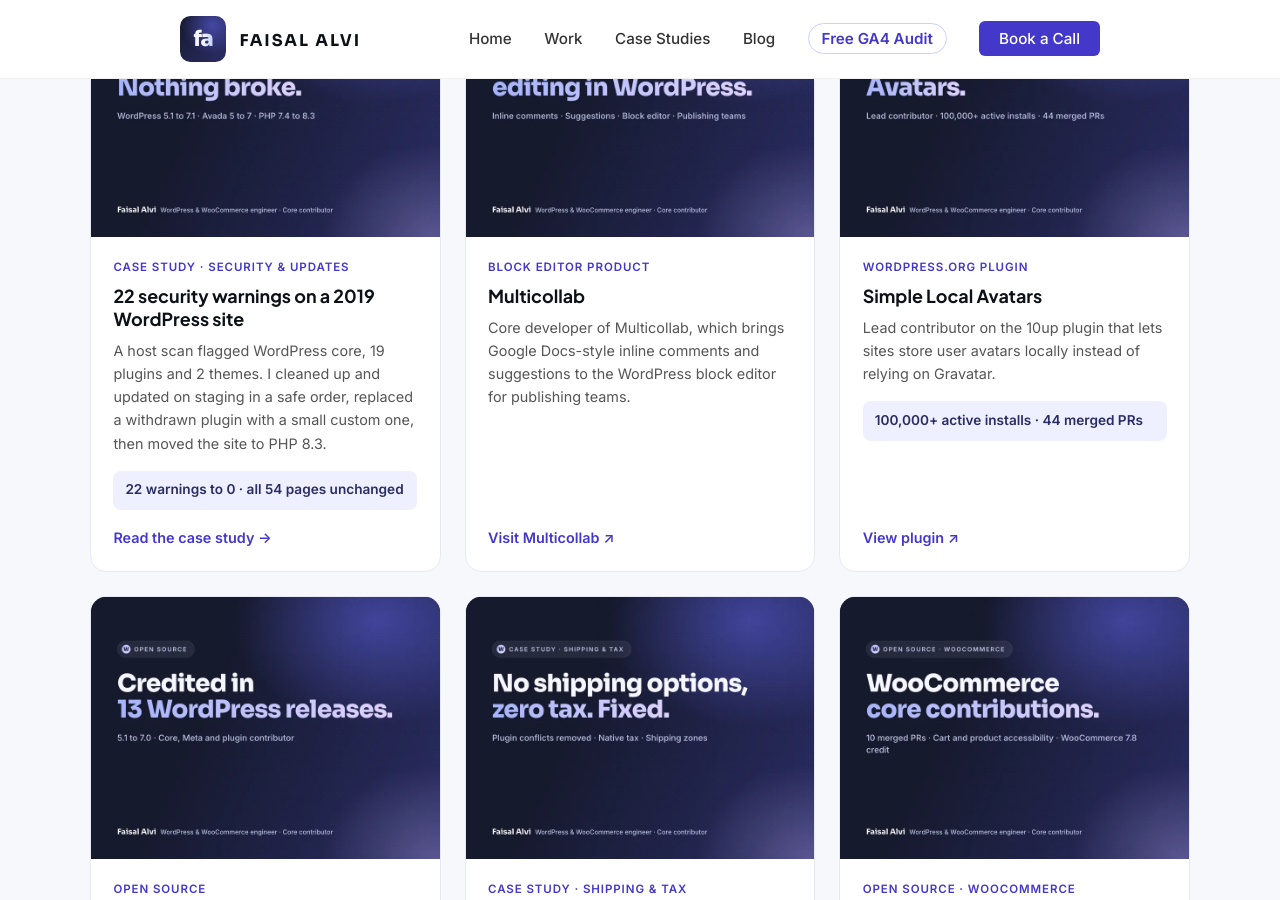
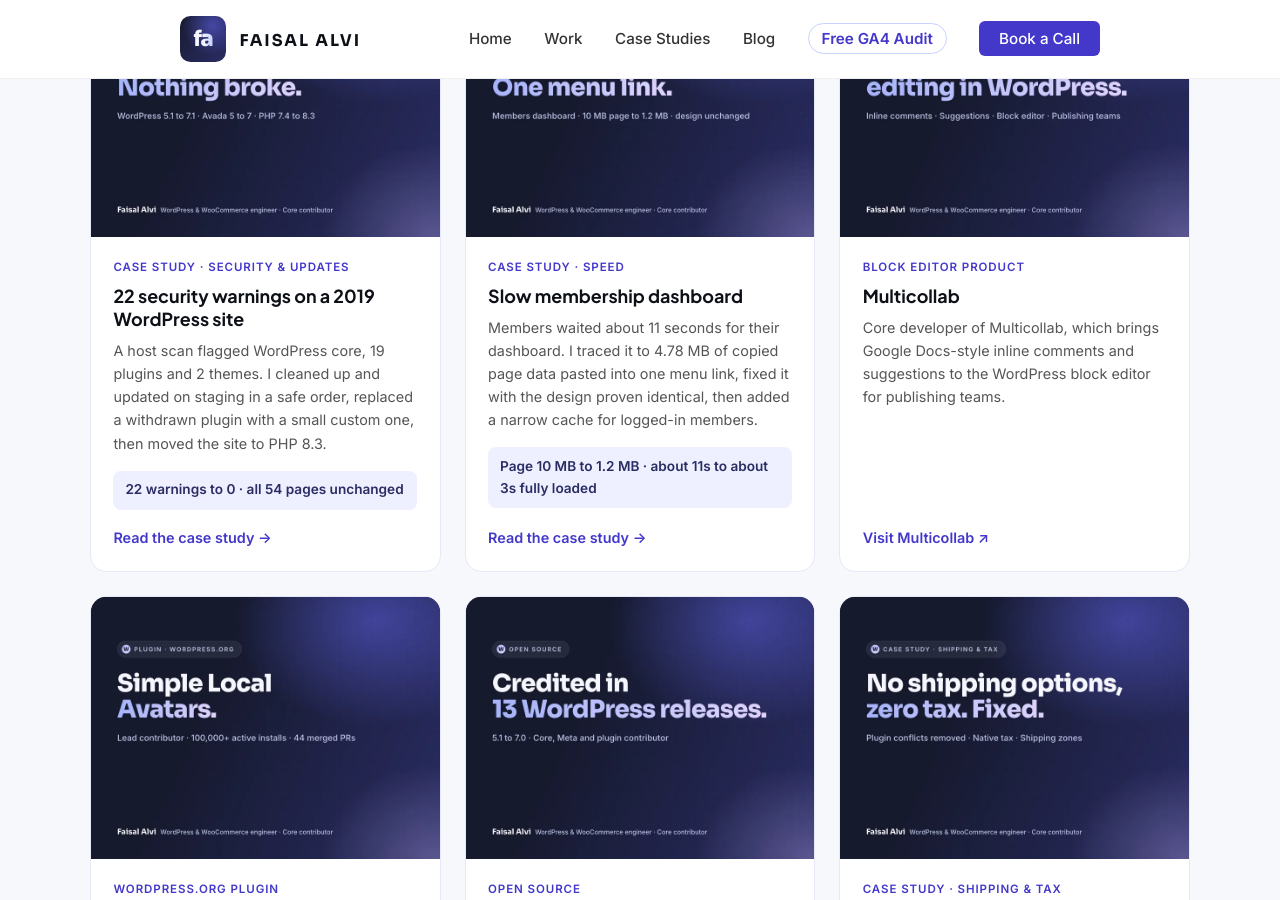
Before and after one commit to faisal-alvi/faisal-alvi.github.io, a Jekyll site: the page built from portfolio/index.html, in a window 1280 px wide and 900 px high, scrolled down 1239 px. Built offline with Jekyll 4.4.1, drawn with Linux system fonts in a browser that asks for light colours; some of the changed lines change nothing that is shown.

Commit message:
add case study: slow membership dashboard

```diff
--- /dev/null
+++ b/_case_studies/slow-membership-dashboard-elementor-menu-link.md
@@ -0,0 +1,97 @@
+---
+date: 2026-11-07
+title: "Slow Membership Dashboard: 11 Seconds From One Menu Link"
+description: "A slow membership dashboard took 11 seconds to load. The cause was 4.78 MB of copied page data pasted into one menu link. Found, fixed, then cached."
+read_time: "8 min read"
+excerpt_text: "Members were waiting 11 seconds for their dashboard. Plugins, hosting and caching all looked guilty. The real cause was a single menu link holding 4.78 MB of pasted page data."
+tags: [wordpress, elementor, performance, membership]
+image:
+  path: /assets/imgs/blog/og-slow-membership-dashboard-elementor-menu-link.png
+  width: 1200
+  height: 630
+  alt: "Slow Membership Dashboard: 11 Seconds From One Menu Link"
+cta_title: "Members waiting on a slow dashboard?"
+cta_text: "The Care Plan covers weekly updates tested on staging first, monitoring, and fixes like this one when something slows down."
+cta_url: /care-plan/
+cta_label: "See the Care Plan"
+---
+
+A slow membership dashboard is easy to blame on the usual suspects: too many plugins, a cheap hosting plan, a caching plugin set up wrong. On this site, a members area built with Elementor and Restrict Content Pro, the dashboard took **about 11 seconds** to fully load for a logged-in member. The real cause was one menu link.
+
+I already looked after this site on a monthly care plan, so I knew its plugins and update history well. The owners asked for one thing: get the members dashboard under 5 seconds, without paying for a bigger hosting plan.
+
+## What members saw
+
+Logged-in members waited almost 9 seconds before the server sent the first byte of the dashboard, and about 11 seconds before the page finished loading. Logged-out pages were served from the page cache. Member pages skipped it.
+
+That split matters. Page caching can't help logged-in members, because every dashboard is personal (their plan, their lessons, their cart). So the fix had to make the page itself cheaper to build, not hide it behind a cache.
+
+## The obvious suspects were wrong
+
+**The caching plugin.** My first measurement, logged in as an administrator, showed the caching plugin's asset optimisation adding about 3.3 seconds and roughly 700 extra database queries to every page view. That looked like the answer.
+
+It wasn't. That optimisation only ran for administrators. Measured again as a real member, the same plugin cost about 1 second at most, inside the normal run-to-run noise. **Lesson: measure as the user who has the problem.** Admin numbers can send you the wrong way.
+
+**Too many plugins.** I tested skipping plugins one at a time and in groups on a staging copy. Skipping all 15 non-essential plugins together saved only **about 0.7 seconds**. Real, but nowhere near the 6 seconds we needed.
+
+**The server.** The server's slow request log had about 30 to 50 entries a week in July. Then, within a single week, it jumped to **1,200 to 2,500 a week**. Something had changed on the site, not on the server.
+
+## The real cause: a 10 MB page
+
+The dashboard HTML was **about 10 MB**. A normal page is a small fraction of that. Most of it came from the header, and inside the header, from the desktop mega menu.
+
+In the saved menu settings, every item was about 200 bytes or less, except one. The "Blog" link field held **4.78 MB of copied Elementor page data** instead of a web address. Someone had pasted the wrong thing from the clipboard into the link box while editing the header, and the editor saved it without complaint.
+
+Two of the site's three member headers had it. The third was clean, which explained why one plan group's dashboard was always faster. The bad save lined up with the week the slow log jumped. And because the pasted text was not a valid address, the desktop Blog link had been quietly broken the whole time.
+
+## The fix: one field, checked to the character
+
+The fix was to put the real Blog address back in that one field. Nothing else changed.
+
+On a site members pay for, "nothing else changed" needs proof, so I did it like this:
+
+1. **Staging first.** On a copy of the live site, I fixed the field with a small one-off tool that saved the original data before changing anything, so a Restore button could put it back.
+2. **Proved the design was identical.** Before and after, the header had the same 445 links, the same 7 images and exactly the same visible text, character for character. The only difference was the Blog link now working.
+3. **Backup, then live.** A full host backup, then the same tool on the live site. Its dry run had to match staging exactly before I applied it.
+4. **Cleared caches in the right order**, including the server's [object cache](https://developer.wordpress.org/reference/classes/wp_object_cache/). Skipping that step on this site had caused an outage once before, so it's now a fixed part of every change.
+
+Result on the live site, as a real member: the page went from **10 MB to 1.2 MB**, and the time to first byte from **7.5 to 7.9 seconds down to 4.3 to 4.4 seconds**.
+
+## Then a cache made for logged-in members
+
+That still left the dashboard above the 5 second goal. Most of the remaining time was WordPress and its plugins building the same dashboard sections again on every visit.
+
+So I built a small plugin that saves each member's rendered dashboard sections for 12 hours and replays the styles and scripts they need. I kept it narrow on purpose:
+
+- **Only the members dashboard page**, nothing else, so a bug could not spread across the site.
+- **Never saves anything containing a security token**, so logout links and forms keep working.
+- **One switch to turn it off**, plus normal plugin deactivation as a rollback.
+- **Rebuilt fresh** whenever new lessons are published and caches are cleared.
+
+Before switching it on for everyone, I compared the cached and uncached dashboard at desktop, tablet and phone widths: **4,854 page elements each, zero differences in position or style**. I also tested that the cart count updates after adding a product, and that the logout link works from a cached page.
+
+## Results
+
+Measured on the live site as a real member, with a real browser:
+
+- **Fully loaded: about 11 seconds before, about 3 seconds after** (2.75 to 3.39 seconds over three loads the same day)
+- **Page size: 10 MB to 1.2 MB**
+- **Server slow log: 4 entries on launch day**, all from expected cache rebuilds, against 1,200 to 2,500 a week before
+- **Zero fatal errors** from the new code, checked the same day, at the busiest US hour, and two days later
+- **No hosting plan upgrade** needed
+- The desktop Blog link works again
+
+To be honest about it: the first visit after caches are cleared still takes 5 to 7 seconds while the saved copy is built. Every visit after that sits at about 3 to 4 seconds. That is still **2.5 to 3 times faster** than where it started.
+
+## If your membership dashboard is slow
+
+1. **Measure as a real member**, not as an admin. Admin tools and admin-only features change the numbers.
+2. **Check the page size.** If a logged-in page is several megabytes of HTML, find out which part. In Elementor sites, look at headers, menus and global widgets first.
+3. **Look for a date.** If your slow log or support tickets jumped in one week, find what was edited that week. Revisions in Elementor and the server logs usually show it.
+4. **Don't start by deleting plugins.** Test what skipping them actually saves before you lose features.
+5. **Cache only what you've proved is safe**, start with one page, and keep an off switch.
+6. **Prove the design is unchanged** with counts (links, images, text), not by eye.
+
+More on safe changes for sites like this: [how I update WooCommerce plugins safely on staging]({{ '/blog/update-woocommerce-plugins-safely-staging/' | relative_url }}) and the [care plan]({{ '/care-plan/' | relative_url }}) that keeps this kind of problem from going unnoticed.
+
+If your members are waiting on a slow dashboard, [book a free 20-minute call](https://calendly.com/faisalalvi33/new-meeting) and I'll tell you where I'd look first.
--- a/_data/portfolio.yml
+++ b/_data/portfolio.yml
@@ -39,6 +39,16 @@
   summary: A host scan flagged WordPress core, 19 plugins and 2 themes. I cleaned up and updated on staging in a safe order, replaced a withdrawn plugin with a small custom one, then moved the site to PHP 8.3.
   result: 22 warnings to 0 &middot; all 54 pages unchanged
   link: /case-studies/wordpress-vulnerability-alert-outdated-site-update/
+  link_label: Read the case study
+  internal: true
+
+- slug: membership-dashboard-speed-case-study
+  title: Slow membership dashboard
+  tag: Case study &middot; Speed
+  cat: client
+  summary: Members waited about 11 seconds for their dashboard. I traced it to 4.78 MB of copied page data pasted into one menu link, fixed it with the design proven identical, then added a narrow cache for logged-in members.
+  result: Page 10 MB to 1.2 MB &middot; about 11s to about 3s fully loaded
+  link: /case-studies/slow-membership-dashboard-elementor-menu-link/
   link_label: Read the case study
   internal: true
 
```
Also changed, not shown: assets/imgs/blog/og-slow-membership-dashboard-elementor-menu-link.png (added), assets/imgs/portfolio/membership-dashboard-speed-case-study.webp (added).
